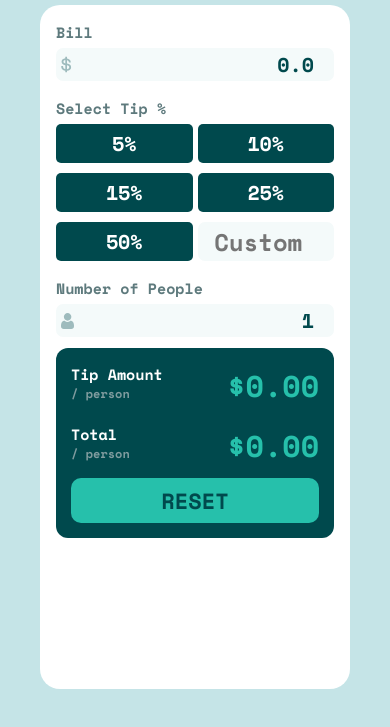
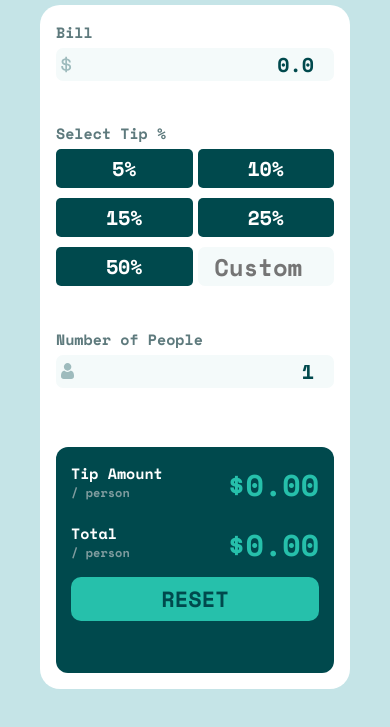
Before and after one commit to Lucas-Ferreira19s/tip-calculator, a plain HTML site: page index.html in a window 390 px wide. Shown: the part 71-798 px from the top of the page. Drawn offline with nearby package versions, Linux system fonts and the light colour scheme.

Commit message:
resposivity flex1

```diff
--- a/css/styles.css
+++ b/css/styles.css
@@ -173,11 +173,13 @@ p {
     margin: .5rem;
   }
   .container {
-    display: block;
+    display: flex;
+    flex-direction: column;
     height: 100%;
     padding: 1rem;
   }
   .left {
+    flex: 2;
     gap: 1rem;
   }
 
@@ -192,6 +194,7 @@ p {
   }
 
   .right{
+    flex: 1;
     margin-top: .7rem;
     padding: 15px;
   }
```
